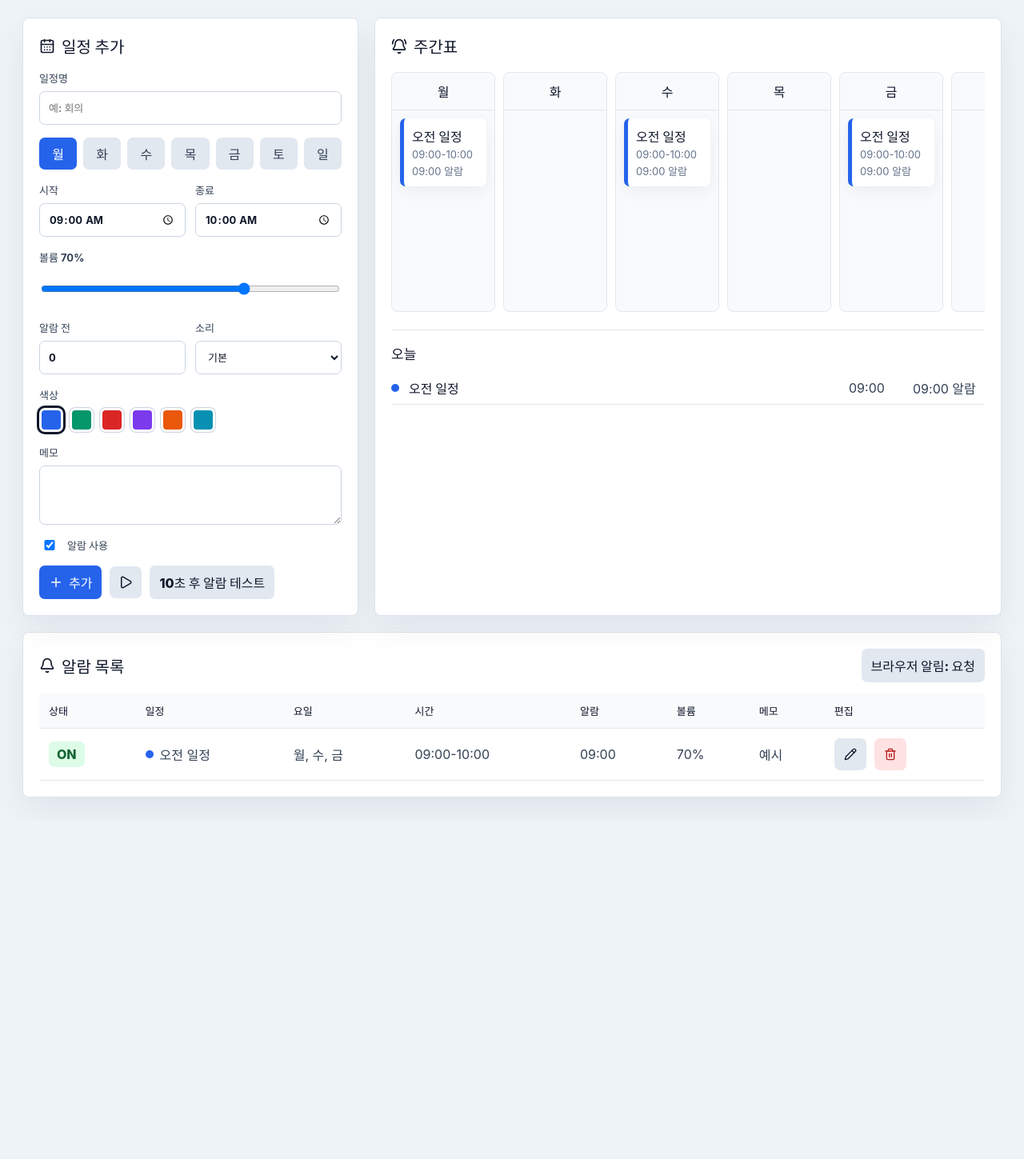
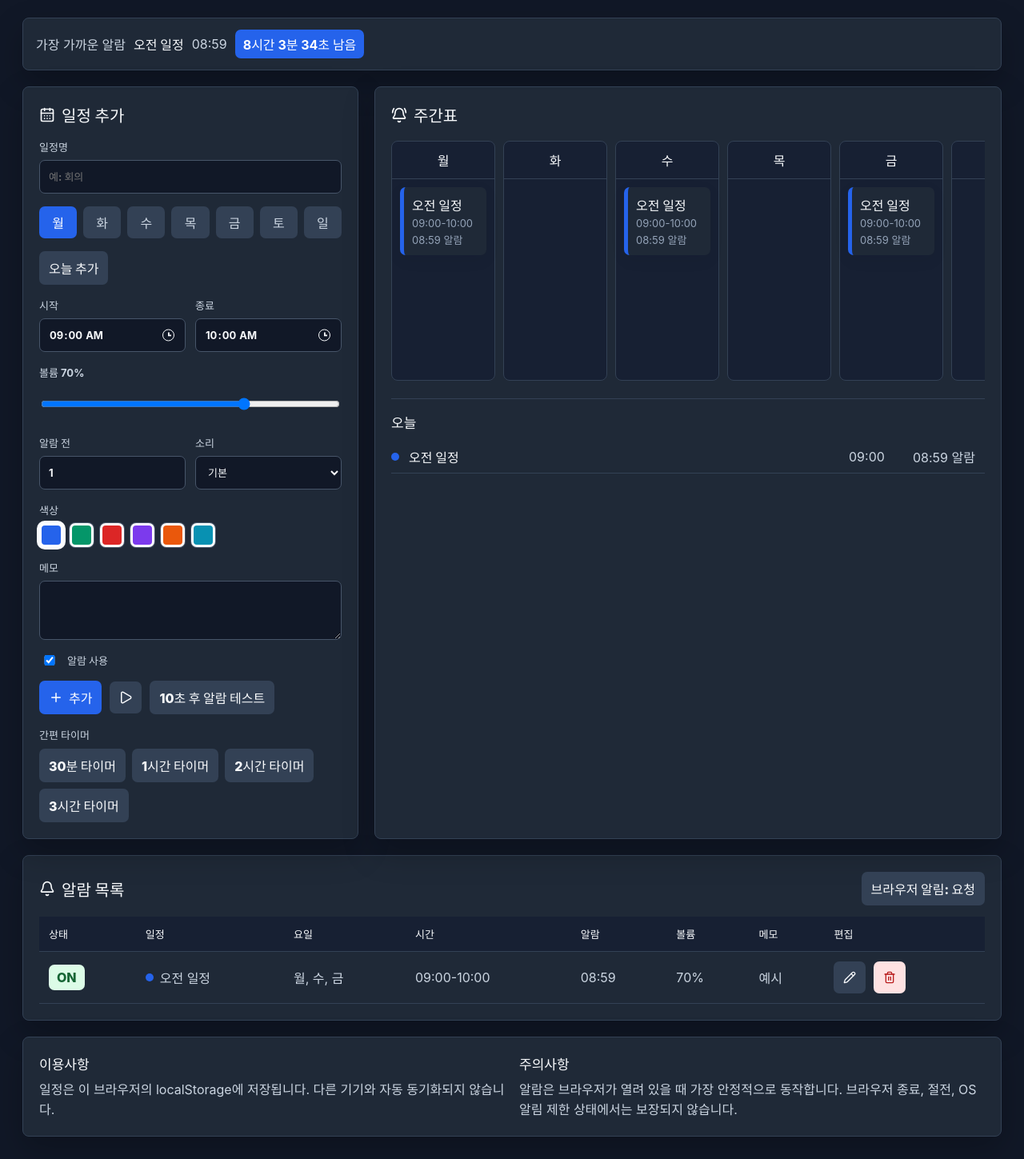
Before and after one commit to makttaeng82-gif/alarm-schedule, a React (Vite) app: page / in a window 1280 px wide. Shown: the part 99-1548 px from the top of the page at 80% size. Before the commit the page ends 1124 px from the top, so only its background shows below. Built offline with nearby package versions, Linux system fonts and the light colour scheme.

Commit message:
Remove chat and update schedule UI

```diff
--- a/src/App.css
+++ b/src/App.css
@@ -80,6 +80,33 @@
   margin: 0 auto 20px;
   max-width: 1440px;
   padding: 16px;
+}
+
+.next-alarm {
+  align-items: center;
+  background: var(--surface);
+  border: 1px solid var(--border);
+  border-radius: 8px;
+  box-shadow: var(--shadow);
+  color: var(--text);
+  display: flex;
+  flex-wrap: wrap;
+  gap: 10px;
+  margin: 0 auto 20px;
+  max-width: 1440px;
+  padding: 14px 16px;
+}
+
+.next-alarm strong,
+.next-alarm b {
+  color: var(--heading);
+}
+
+.next-alarm b {
+  background: #2563eb;
+  border-radius: 7px;
+  color: #ffffff;
+  padding: 6px 10px;
 }
 
 .alarm-banner div {
@@ -200,6 +227,62 @@ textarea {
   padding: 9px 11px;
 }
 
+input[type='time'] {
+  color-scheme: light;
+}
+
+.time-control {
+  display: grid;
+  position: relative;
+}
+
+.time-control input[type='time'] {
+  padding-right: 40px;
+  width: 100%;
+}
+
+.time-control::after {
+  border: 1.8px solid var(--heading);
+  border-radius: 50%;
+  content: '';
+  height: 13px;
+  pointer-events: none;
+  position: absolute;
+  right: 14px;
+  top: 50%;
+  transform: translateY(-50%);
+  width: 13px;
+}
+
+.time-control::before {
+  background:
+    linear-gradient(var(--heading), var(--heading)) 50% 37% / 1.8px 4px no-repeat,
+    linear-gradient(var(--heading), var(--heading)) 62% 56% / 4px 1.8px no-repeat;
+  content: '';
+  height: 13px;
+  pointer-events: none;
+  position: absolute;
+  right: 15px;
+  top: 50%;
+  transform: translateY(-50%);
+  width: 13px;
+  z-index: 1;
+}
+
+.app.dark input[type='time'] {
+  color-scheme: dark;
+}
+
+input[type='time']::-webkit-calendar-picker-indicator {
+  cursor: pointer;
+  height: 100%;
+  inset: 0;
+  opacity: 0;
+  position: absolute;
+  width: 100%;
+  z-index: 2;
+}
+
 textarea {
   min-height: 74px;
   resize: vertical;
@@ -290,6 +373,11 @@ button {
   gap: 10px;
 }
 
+.actions,
+.timer-buttons {
+  flex-wrap: wrap;
+}
+
 .primary {
   background: #2563eb;
   color: #ffffff;
@@ -298,6 +386,20 @@ button {
 .secondary {
   background: var(--button-muted);
   color: var(--button-muted-text);
+}
+
+.today-button {
+  width: fit-content;
+}
+
+.quick-timers {
+  display: grid;
+  gap: 8px;
+}
+
+.timer-buttons {
+  display: flex;
+  gap: 8px;
 }
 
 .danger {
@@ -422,6 +524,31 @@ button {
   max-width: 1400px;
 }
 
+.site-footer {
+  background: var(--surface);
+  border: 1px solid var(--border);
+  border-radius: 8px;
+  box-shadow: var(--shadow);
+  display: grid;
+  gap: 18px;
+  grid-template-columns: repeat(2, minmax(0, 1fr));
+  margin: 20px auto 0;
+  max-width: 1440px;
+  padding: 20px;
+}
+
+.site-footer h2 {
+  color: var(--heading);
+  font-size: 17px;
+  margin: 0 0 8px;
+}
+
+.site-footer p {
+  color: var(--text);
+  line-height: 1.55;
+  margin: 0;
+}
+
 .table-toolbar {
   justify-content: space-between;
   margin-bottom: 14px;
@@ -491,6 +618,11 @@ th {
     gap: 12px;
   }
 
+  .next-alarm {
+    align-items: flex-start;
+    flex-direction: column;
+  }
+
   .clock {
     width: fit-content;
   }
@@ -509,4 +641,8 @@ th {
     align-items: flex-start;
     flex-direction: column;
   }
+
+  .site-footer {
+    grid-template-columns: 1fr;
+  }
 }
--- a/src/App.tsx
+++ b/src/App.tsx
@@ -43,6 +43,7 @@ type Schedule = {
 type ScheduleForm = Omit<Schedule, 'id'>
 type ActiveAlarm = Pick<Schedule, 'id' | 'title' | 'startTime' | 'alarmBeforeMinutes' | 'color'>
 
+// 브라우저 저장소 키입니다. 새로고침해도 일정과 테마가 유지됩니다.
 const STORAGE_KEY = 'alarm-schedule-items'
 const THEME_KEY = 'alarm-schedule-theme'
 
@@ -69,12 +70,20 @@ const sounds: Array<{ key: SoundKey; label: string }> = [
 
 const colors = ['#2563eb', '#059669', '#dc2626', '#7c3aed', '#ea580c', '#0891b2']
 
+// 자주 쓰는 타이머를 버튼 하나로 추가하기 위한 설정입니다.
+const quickTimers = [
+  { label: '30분 타이머', minutes: 30 },
+  { label: '1시간 타이머', minutes: 60 },
+  { label: '2시간 타이머', minutes: 120 },
+  { label: '3시간 타이머', minutes: 180 },
+]
+
 const emptyForm: ScheduleForm = {
   title: '',
   days: ['mon'],
   startTime: '09:00',
   endTime: '10:00',
-  alarmBeforeMinutes: 0,
+  alarmBeforeMinutes: 1,
   sound: 'classic',
   volume: 70,
   color: colors[0],
@@ -87,6 +96,22 @@ const toMinutes = (time: string) => {
   return hour * 60 + minute
 }
 
+const toTimeString = (totalMinutes: number) => {
+  const normalizedMinutes = (totalMinutes + 1440) % 1440
+  const hour = Math.floor(normalizedMinutes / 60)
+  const minute = normalizedMinutes % 60
+  return `${String(hour).padStart(2, '0')}:${String(minute).padStart(2, '0')}`
+}
+
+const getNextEndTime = (startTime: string) => toTimeString(toMinutes(startTime) + 60)
+
+// 시작 시간이 바뀌면 종료 시간을 항상 시작 + 1시간으로 맞춥니다.
+// 예: 00:04 시작 -> 01:04 종료, 23:30 시작 -> 00:30 종료.
+const getStartTimeChange = (startTime: string) => ({
+  startTime,
+  endTime: getNextEndTime(startTime),
+})
+
 const formatAlarm = (time: string, before: number) => {
   const total = (toMinutes(time) - before + 1440) % 1440
   const hour = Math.floor(total / 60)
@@ -94,6 +119,7 @@ const formatAlarm = (time: string, before: number) => {
   return `${String(hour).padStart(2, '0')}:${String(minute).padStart(2, '0')}`
 }
 
+// 일정의 "알람이 울릴 실제 날짜/시간"을 오늘 날짜 기준 Date로 바꿉니다.
 const getAlarmDate = (schedule: Schedule) => {
   const [hour, minute] = formatAlarm(schedule.startTime, schedule.alarmBeforeMinutes)
     .split(':')
@@ -117,6 +143,23 @@ const getCurrentClock = () => {
   ].join(':')
 }
 
+const formatDuration = (milliseconds: number) => {
+  const totalSeconds = Math.max(0, Math.ceil(milliseconds / 1000))
+  const hours = Math.floor(totalSeconds / 3600)
+  const minutes = Math.floor((totalSeconds % 3600) / 60)
+  const seconds = totalSeconds % 60
+
+  if (hours > 0) {
+    return `${hours}시간 ${minutes}분 ${seconds}초`
+  }
+
+  return `${minutes}분 ${seconds}초`
+}
+
+const formatTimeFromDate = (date: Date) =>
+  `${String(date.getHours()).padStart(2, '0')}:${String(date.getMinutes()).padStart(2, '0')}`
+
+// localStorage에 저장된 일정이 있으면 불러오고, 없으면 예시 일정을 보여줍니다.
 const getInitialSchedules = (): Schedule[] => {
   const saved = localStorage.getItem(STORAGE_KEY)
   if (!saved) {
@@ -127,7 +170,7 @@ const getInitialSchedules = (): Schedule[] => {
         days: ['mon', 'wed', 'fri'],
         startTime: '09:00',
         endTime: '10:00',
-        alarmBeforeMinutes: 0,
+        alarmBeforeMinutes: 1,
         sound: 'school',
         volume: 70,
         color: colors[0],
@@ -158,7 +201,7 @@ function App() {
   const [now, setNow] = useState(getCurrentClock())
   const [tickMs, setTickMs] = useState(0)
   const [theme, setTheme] = useState<Theme>(() =>
-    localStorage.getItem(THEME_KEY) === 'dark' ? 'dark' : 'light',
+    localStorage.getItem(THEME_KEY) === 'light' ? 'light' : 'dark',
   )
   const [activeAlarm, setActiveAlarm] = useState<ActiveAlarm | null>(null)
   const [manualPreAlert, setManualPreAlert] = useState(false)
@@ -170,6 +213,8 @@ function App() {
   const alarmLoopRef = useRef<number | null>(null)
   const testAlarmTimeoutRef = useRef<number | null>(null)
 
+  // 브라우저는 사용자가 한번 클릭/입력하기 전 자동 재생을 막을 수 있습니다.
+  // 그래서 클릭/키 입력 시 AudioContext를 미리 만들어 둡니다.
   const getAudioContext = useCallback(() => {
     const AudioContextClass = window.AudioContext || window.webkitAudioContext
     if (!AudioContextClass) return null
@@ -219,6 +264,25 @@ function App() {
       .sort((a, b) => toMinutes(a.startTime) - toMinutes(b.startTime))
   }, [schedules])
 
+  // 오늘 남은 알람 중 가장 빨리 울릴 알람입니다. 없으면 null이라 화면에 표시하지 않습니다.
+  const nextTodayAlarm = useMemo(() => {
+    if (tickMs === 0) return null
+
+    const currentDay = getTodayKey()
+
+    return (
+      schedules
+        .filter((schedule) => schedule.enabled && schedule.days.includes(currentDay))
+        .map((schedule) => ({
+          schedule,
+          alarmTime: getAlarmDate(schedule).getTime(),
+        }))
+        .filter((item) => item.alarmTime > tickMs)
+        .sort((a, b) => a.alarmTime - b.alarmTime)[0] ?? null
+    )
+  }, [schedules, tickMs])
+
+  // 알람 10초 전이면 해당 일정 카드와 전체 배경을 깜빡이기 위해 id 목록을 만듭니다.
   const alertingScheduleIds = useMemo(() => {
     if (tickMs === 0) return new Set<string>()
 
@@ -255,7 +319,7 @@ function App() {
     const safeVolume = Math.min(Math.max(volume, 0), 100) / 100
     if (safeVolume === 0) return
 
-    // Web Audio로 외부 음원 없이 알람 샘플을 합성한다.
+    // Web Audio로 외부 음원 없이 알람 샘플을 합성합니다.
     selectedSound.pattern.forEach((frequency, index) => {
       const startTime = context.currentTime + index * selectedSound.gap
       const oscillator = context.createOscillator()
@@ -284,6 +348,7 @@ function App() {
     setActiveAlarm(null)
   }, [])
 
+  // 알람이 도래하면 알람 배너를 띄우고, 사용자가 멈출 때까지 소리를 반복합니다.
   const fireAlarm = useCallback(
     (schedule: Schedule) => {
       stopAlarm()
@@ -370,24 +435,77 @@ function App() {
     setEditingId(null)
   }
 
+  const selectToday = () => {
+    setForm((current) => ({ ...current, days: [getTodayKey()] }))
+  }
+
+  const changeStartTime = (startTime: string) => {
+    setForm((current) => ({
+      ...current,
+      ...getStartTimeChange(startTime),
+    }))
+  }
+
+  const changeEndTime = (endTime: string) => {
+    setForm((current) => ({
+      ...current,
+      endTime: toMinutes(endTime) > toMinutes(current.startTime) ? endTime : getNextEndTime(current.startTime),
+    }))
+  }
+
+  // 간편 타이머는 "현재 시각 + N분"에 오늘 알람을 바로 추가합니다.
+  const addQuickTimer = (minutes: number) => {
+    const nowDate = new Date()
+    const targetDate = new Date(nowDate.getTime() + minutes * 60_000)
+    targetDate.setSeconds(0, 0)
+
+    if (targetDate.getTime() <= nowDate.getTime() + minutes * 60_000) {
+      targetDate.setMinutes(targetDate.getMinutes() + 1)
+    }
+
+    const endDate = new Date(targetDate.getTime() + 30 * 60_000)
+    const title = minutes < 60 ? `${minutes}분 타이머` : `${minutes / 60}시간 타이머`
+
+    setSchedules((current) => [
+      ...current,
+      {
+        ...emptyForm,
+        id: crypto.randomUUID(),
+        title,
+        days: [getTodayKey()],
+        startTime: formatTimeFromDate(targetDate),
+        endTime: formatTimeFromDate(endDate),
+        alarmBeforeMinutes: 0,
+        sound: form.sound,
+        volume: form.volume,
+        color: form.color,
+        memo: `${nowDate.toLocaleTimeString()} 생성`,
+      },
+    ])
+  }
+
   const submitSchedule = (event: FormEvent<HTMLFormElement>) => {
     event.preventDefault()
     const cleanTitle = form.title.trim()
+    const safeForm =
+      toMinutes(form.endTime) > toMinutes(form.startTime)
+        ? form
+        : { ...form, endTime: getNextEndTime(form.startTime) }
 
-    if (!cleanTitle || form.days.length === 0 || toMinutes(form.endTime) <= toMinutes(form.startTime)) {
+    if (!cleanTitle || safeForm.days.length === 0) {
       return
     }
 
     if (editingId) {
       setSchedules((current) =>
         current.map((schedule) =>
-          schedule.id === editingId ? { ...form, id: editingId, title: cleanTitle } : schedule,
+          schedule.id === editingId ? { ...safeForm, id: editingId, title: cleanTitle } : schedule,
         ),
       )
     } else {
       setSchedules((current) => [
         ...current,
-        { ...form, id: crypto.randomUUID(), title: cleanTitle },
+        { ...safeForm, id: crypto.randomUUID(), title: cleanTitle },
       ])
     }
 
@@ -462,6 +580,17 @@ function App() {
         </div>
       </section>
 
+      {nextTodayAlarm && (
+        <section className="next-alarm">
+          <span>가장 가까운 알람</span>
+          <strong>{nextTodayAlarm.schedule.title}</strong>
+          <span>
+            {formatAlarm(nextTodayAlarm.schedule.startTime, nextTodayAlarm.schedule.alarmBeforeMinutes)}
+          </span>
+          <b>{formatDuration(nextTodayAlarm.alarmTime - tickMs)} 남음</b>
+        </section>
+      )}
+
       {activeAlarm && (
         <section className="alarm-banner" style={{ borderColor: activeAlarm.color }}>
           <div>
@@ -507,24 +636,32 @@ function App() {
             ))}
           </div>
 
+          <button className="secondary today-button" onClick={selectToday} type="button">
+            오늘 추가
+          </button>
+
           <div className="field-row">
             <label>
               시작
+              <span className="time-control">
                 <input
                   type="time"
                   value={form.startTime}
-                onChange={(event) => setForm({ ...form, startTime: event.target.value })}
+                  onChange={(event) => changeStartTime(event.target.value)}
                   required
                 />
+              </span>
             </label>
             <label>
               종료
+              <span className="time-control">
                 <input
                   type="time"
                   value={form.endTime}
-                onChange={(event) => setForm({ ...form, endTime: event.target.value })}
+                  onChange={(event) => changeEndTime(event.target.value)}
                   required
                 />
+              </span>
             </label>
           </div>
 
@@ -625,6 +762,22 @@ function App() {
               10초 후 알람 테스트
             </button>
           </div>
+
+          <div className="quick-timers">
+            <span className="label-text">간편 타이머</span>
+            <div className="timer-buttons">
+              {quickTimers.map((timer) => (
+                <button
+                  className="secondary"
+                  key={timer.minutes}
+                  onClick={() => addQuickTimer(timer.minutes)}
+                  type="button"
+                >
+                  {timer.label}
+                </button>
+              ))}
+            </div>
+          </div>
         </form>
 
         <section className="panel schedule-panel">
@@ -679,6 +832,7 @@ function App() {
             )}
           </div>
         </section>
+
       </section>
 
       <section className="panel table-panel">
@@ -762,6 +916,17 @@ function App() {
           </table>
         </div>
       </section>
+
+      <footer className="site-footer">
+        <div>
+          <h2>이용사항</h2>
+          <p>일정은 이 브라우저의 localStorage에 저장됩니다. 다른 기기와 자동 동기화되지 않습니다.</p>
+        </div>
+        <div>
+          <h2>주의사항</h2>
+          <p>알람은 브라우저가 열려 있을 때 가장 안정적으로 동작합니다. 브라우저 종료, 절전, OS 알림 제한 상태에서는 보장되지 않습니다.</p>
+        </div>
+      </footer>
     </main>
   )
 }
```
Lines whose indentation alone changed are shown as unchanged.
